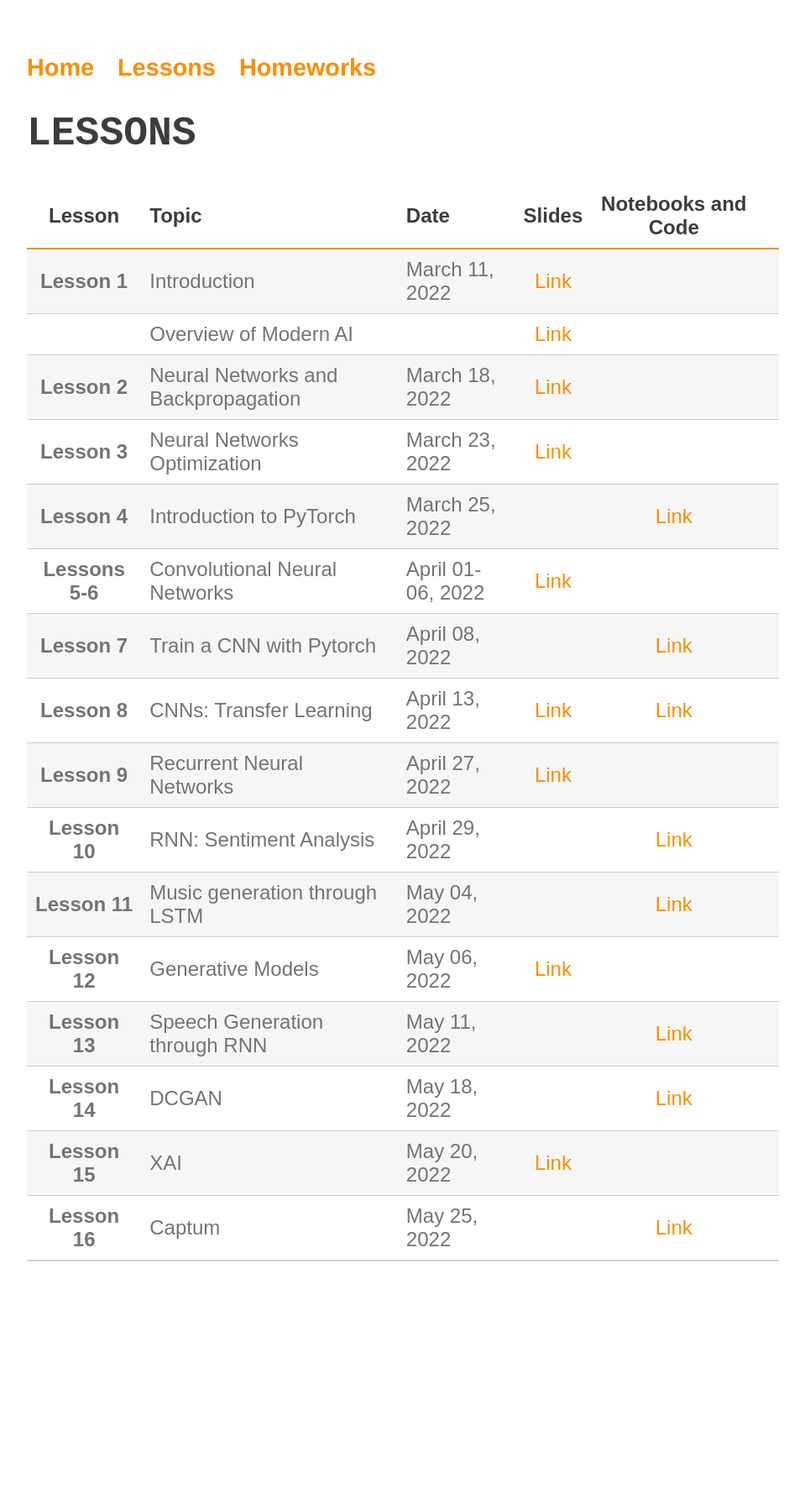
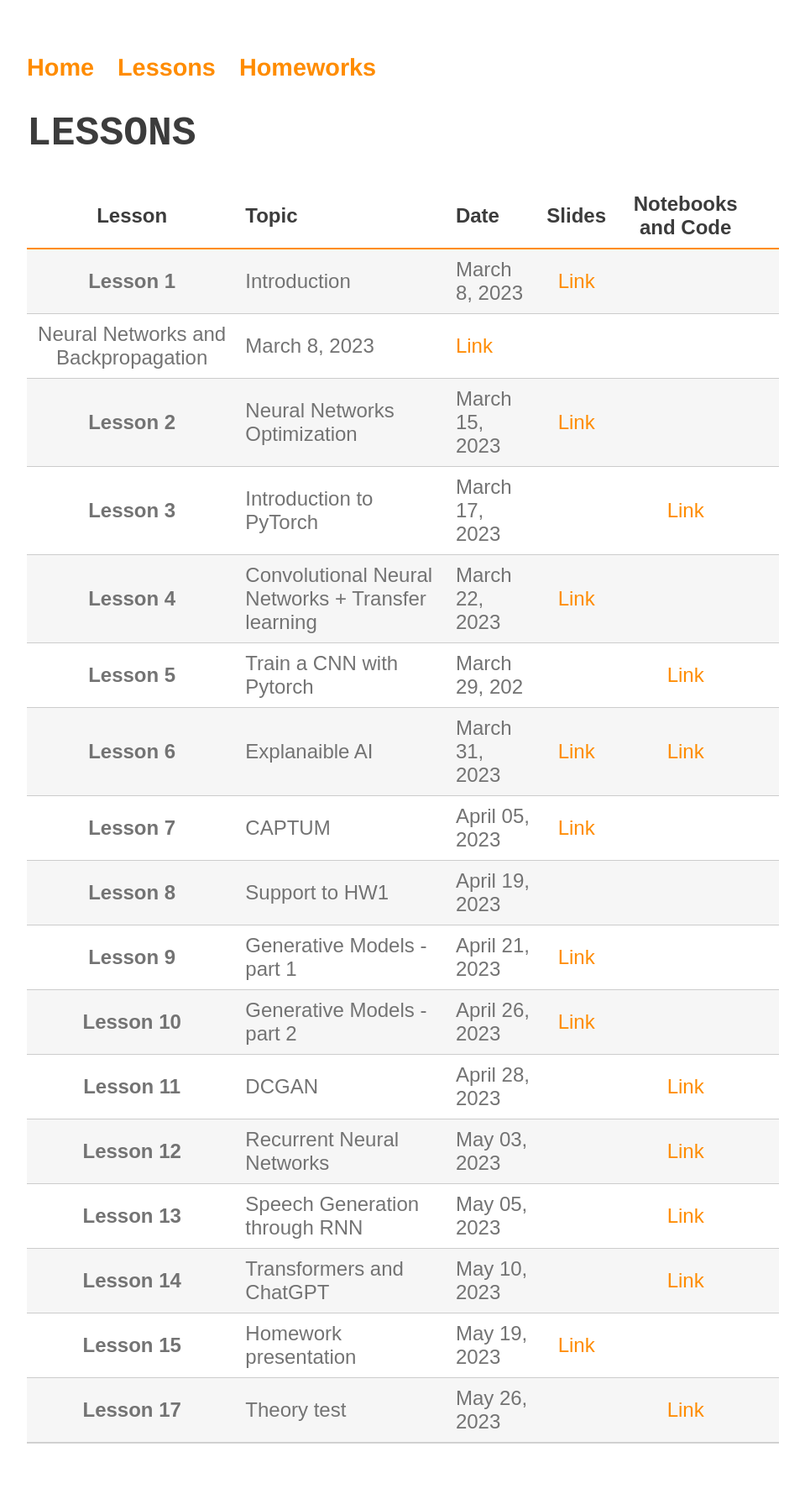
Before and after one commit to perceivelab/knowledge-discovery-course, a Jekyll site: the page built from lezioni.md, in a window 1280 px wide. Shown: the whole page at 84% size, without its empty margins (160-1119 px from the left). Built offline with Jekyll 4.4.1, drawn with Linux system fonts in a browser that asks for light colours; our own code applies the rules of GitHub Pages for plain Markdown files; before the commit the page ends 1562 px from its top, so only the background shows below that.

Commit message:
Update lezioni.md

```diff
--- a/lezioni.md
+++ b/lezioni.md
@@ -3,19 +3,20 @@
 
 | Lesson | Topic              | Date    | Slides          | Notebooks and Code |
 | :-------:| ------------------ | --------------- | :-------:          |:-------:  |
-| **Lesson 1**      | Introduction    | March 11, 2022 | [Link](https://drive.google.com/file/d/1b5OUT_xffGM-cKRpR3Mvo_EEaSWIYOTG/view?usp=sharing)   | |
-|      | Overview of Modern AI | |  [Link](https://drive.google.com/file/d/15nhZ_-fMSGs6y6wFFNuHQJ6BH1o2uXXN/view?usp=sharing)   ||
-| **Lesson 2**      |Neural Networks and Backpropagation| March 18, 2022 | [Link](https://drive.google.com/file/d/1EM67f-rsxXaloMWJ7VbpU4ZJ7HiQyjet/view?usp=sharing)     ||
-| **Lesson 3**      | Neural Networks Optimization | March 23, 2022 | [Link](https://drive.google.com/file/d/1W3jhlNNqAFmktfbaphS6V6eozQantJ7S/view?usp=sharing)    ||
-| **Lesson 4**      | Introduction to PyTorch | March 25, 2022 |     |[Link](https://colab.research.google.com/drive/1xqmIpShVXf2EFVgi5C52o_bGcj383jnN?usp=sharing)|
-| **Lessons 5-6**      | Convolutional Neural Networks | April 01-06, 2022 |     [Link](https://drive.google.com/file/d/1xGLJtvZCI4fOOzMlzkehv7x1fyJHwKq2/view?usp=sharing)||
-| **Lesson 7**      | Train a CNN with Pytorch | April 08, 2022 ||     [Link](https://colab.research.google.com/drive/1oCG6YEWqkuyx5AH5TzplpaGqIanQHVvE?usp=sharing)|
-| **Lesson 8**      | CNNs: Transfer Learning | April 13, 2022 |[Link](https://drive.google.com/file/d/1m1ihYx3-sNIRhnXNHVhpA4gCCIbFNnm2/view?usp=sharing)|[Link](https://colab.research.google.com/drive/1KVbZ7Gg7utB_ciaIWWmVqif4SjR8cqUY?usp=sharing) | |
-| **Lesson 9**      | Recurrent Neural Networks | April 27, 2022 |[Link](https://drive.google.com/file/d/1Pr3F66qtHf4PtYOcsXH36TvRjxkxEEqB/view?usp=sharing)| |
-| **Lesson 10**      | RNN: Sentiment Analysis | April 29, 2022 ||     [Link](https://colab.research.google.com/drive/1IO01ds0BdL6LhA4_DVmAxGyvmIhEqkXE?usp=sharing)|
-| **Lesson 11**      | Music generation through LSTM  | May 04, 2022 ||     [Link](https://colab.research.google.com/drive/1_Gyi_dcQuAe6f7O-TqtrwLiJt1o7Vke8?usp=sharing)|
-| **Lesson 12**      | Generative Models  | May 06, 2022 |[Link](https://drive.google.com/file/d/1sXdVAT2N1gvu-sPXXAn23tJxOqZKMRP3/view?usp=sharing)|     |
-| **Lesson 13**      | Speech Generation through RNN  | May 11, 2022 ||     [Link](https://colab.research.google.com/drive/1xgCJ_E91yT_wi2cHF7zNbIL_seOyU6YE?usp=sharing)|
-| **Lesson 14**      | DCGAN  | May 18, 2022 ||     [Link](https://colab.research.google.com/drive/1k1qvs8rEVs3ZRdi08YAbv_Uhkr8B7SXm?usp=sharing)|
-| **Lesson 15**      | XAI  | May 20, 2022 |     [Link](https://drive.google.com/file/d/1cFA6l4FbVKWxD3ITZ16vQYCo87nIUY5K/view?usp=sharing)||
-| **Lesson 16**      | Captum  | May 25, 2022 | |     [Link](https://colab.research.google.com/drive/1ZPOlGxxxMB50HRzfvrXNKuaKzTtM-hlZ?usp=sharing)||
+| **Lesson 1**      | Introduction    | March 8, 2023 | [Link]()   | |
+                    |Neural Networks and Backpropagation| March 8, 2023 | [Link]()     ||
+| **Lesson 2**      | Neural Networks Optimization | March 15, 2023 | [Link]()    ||
+| **Lesson 3**      | Introduction to PyTorch | March 17, 2023 |     |[Link]()|
+| **Lesson 4**      | Convolutional Neural Networks + Transfer learning | March 22, 2023 |     [Link]()||
+| **Lesson 5**      | Train a CNN with Pytorch | March 29, 202 ||     [Link]()|
+| **Lesson 6**      | Explanaible AI | March 31, 2023 |[Link]()|[Link]() | |
+| **Lesson 7**      | CAPTUM | April 05, 2023 |[Link]()| |
+| **Lesson 8**      | Support to HW1 | April 19, 2023 ||     |
+| **Lesson 9**      | Generative Models - part 1  | April 21, 2023 |[Link]()|     |
+| **Lesson 10**     | Generative Models - part 2  | April 26, 2023 |[Link]()|     |
+| **Lesson 11**      | DCGAN  | April 28, 2023 ||     [Link]()|
+| **Lesson 12**      | Recurrent Neural Networks  | May 03, 2023 ||     [Link]()|
+| **Lesson 13**      | Speech Generation through RNN  | May 05, 2023 ||     [Link]()|
+| **Lesson 14**      | Transformers and ChatGPT  | May 10, 2023 ||     [Link]()|
+| **Lesson 15**      | Homework presentation  | May 19, 2023 |     [Link]()||
+| **Lesson 17**      | Theory test  | May 26, 2023 | |     [Link]()||
```
